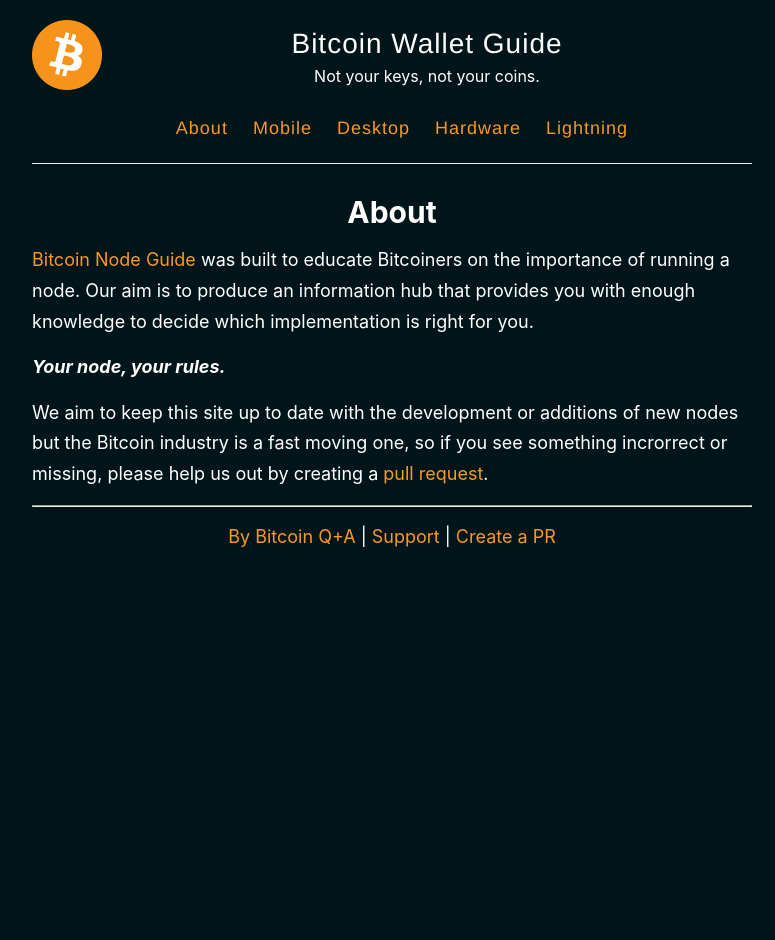
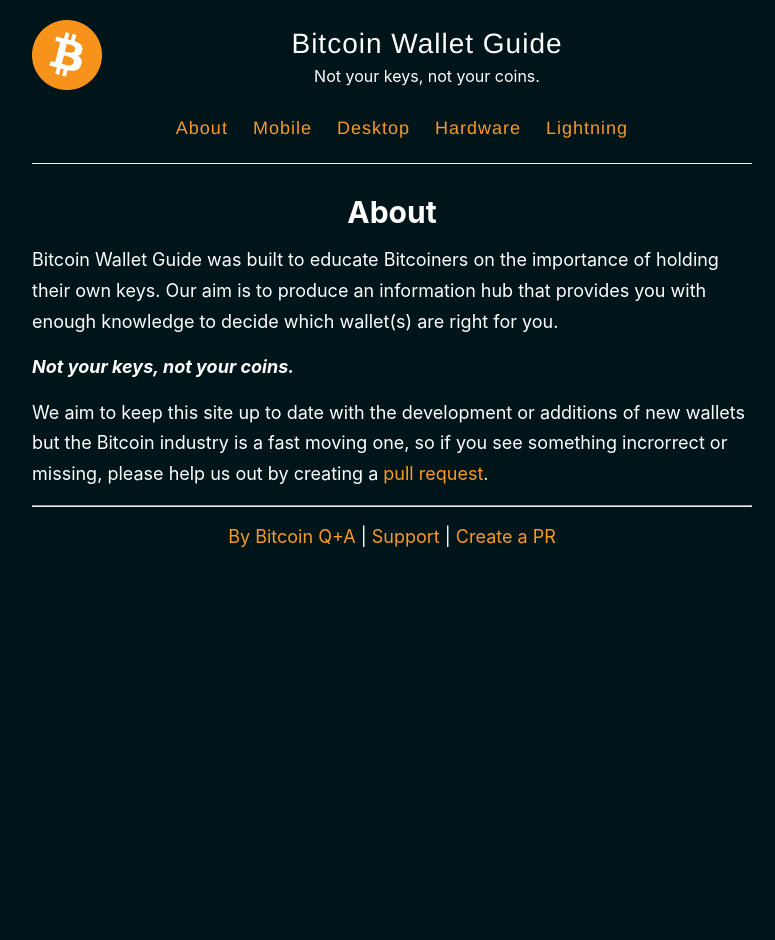
Before and after one commit to BitcoinQnA/bitcoin-wallet-guide, a Jekyll site: the page built from _pages/about.md, in a window 1280 px wide. Shown: the whole page, without its empty margins (248-1023 px from the left). Built offline with Jekyll 4.4.1, drawn with Linux system fonts in a browser that asks for light colours.

Commit message:
Update about.md

```diff
--- a/_pages/about.md
+++ b/_pages/about.md
@@ -3,11 +3,11 @@ layout: page
 title: About
 permalink: /about/
 ---
-[Bitcoin Node Guide](https://node.guide/) was built to educate Bitcoiners on the importance of running a node. Our aim is to produce an information hub that provides you with enough knowledge to decide which implementation is right for you.
+Bitcoin Wallet Guide was built to educate Bitcoiners on the importance of holding their own keys. Our aim is to produce an information hub that provides you with enough knowledge to decide which wallet(s) are right for you.
 
-***Your node, your rules.***
+***Not your keys, not your coins.***
 
-We aim to keep this site up to date with the development or additions of new nodes but the Bitcoin industry is a fast moving one, so if you see something incrorrect or missing, please help us out by creating a [pull request](https://github.com/BitcoinQnA/node-guide).
+We aim to keep this site up to date with the development or additions of new wallets but the Bitcoin industry is a fast moving one, so if you see something incrorrect or missing, please help us out by creating a [pull request](https://github.com/BitcoinQnA/bitcoin-wallet-guide).
 
 ***
 
```
